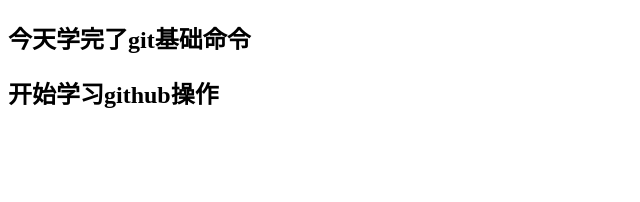
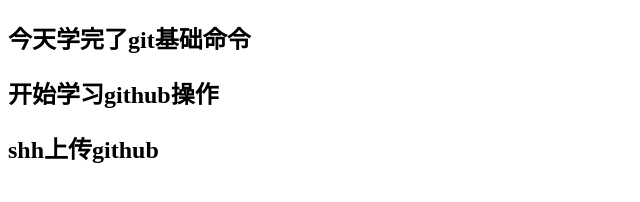
Before and after one commit to jzdjiangyun/test, a plain HTML site: page index.html in a window 1280 px wide. Shown: the whole page, without its empty margins (0-640 px from the left). Drawn offline with Linux system fonts and the light colour scheme.

Commit message:
ssh测试

```diff
--- a/index.html
+++ b/index.html
@@ -9,5 +9,7 @@
 <body>
     <h2>今天学完了git基础命令</h2>
     <h2> 开始学习github操作</h2>
+    <h2>shh上传github</h2>
+
 </body>
 </html>
```
